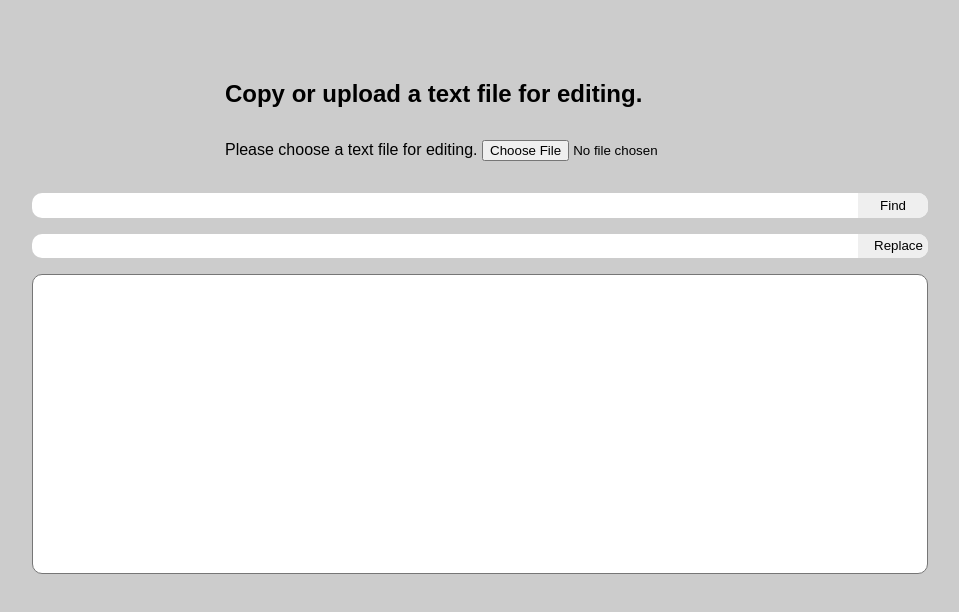
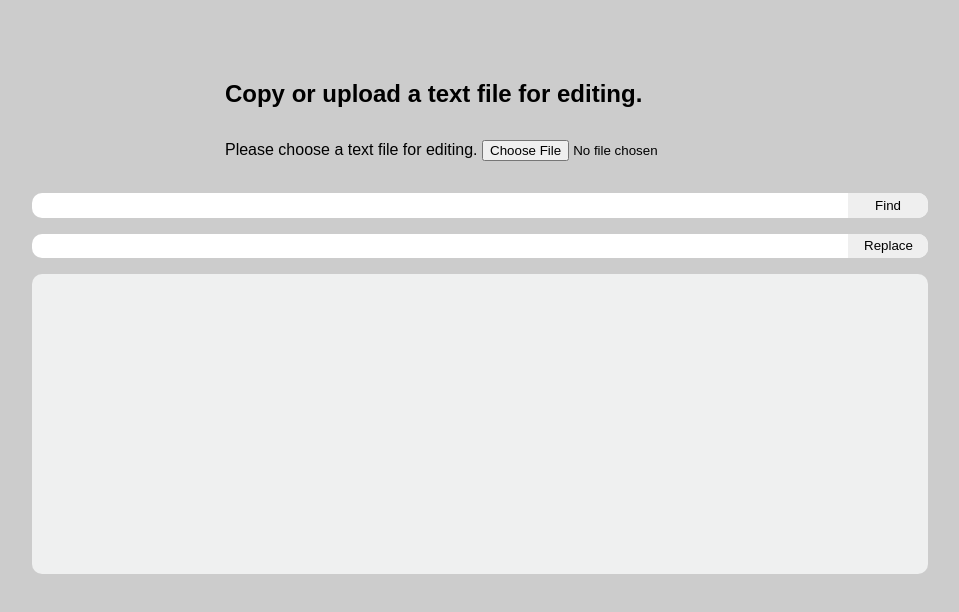
Before and after one commit to bilkn/text-editor, a website: page index.html in a window 1280 px wide. Shown: the whole page, without its empty margins (160-1119 px from the left). Drawn offline with Linux system fonts and the light colour scheme.

Commit message:
fix: update textarea

```diff
--- a/index.html
+++ b/index.html
@@ -41,7 +41,9 @@
             name="finder"
             id="finder"
           />
-        <button class="finder-container__find-btn find-btn-js">Find</button>
+          <button type="button" class="finder-container__find-btn find-btn-js">
+            Find
+          </button>
         </div>
         <div class="edit-container">
           <input
@@ -50,13 +52,17 @@
             name="edit"
             id="edit"
           />
-        <button class="edit-container__edit-btn replace-btn-js">Replace</button>
+          <button
+            type="button"
+            class="edit-container__replace-btn replace-btn-js"
+          >
+            Replace
+          </button>
         </div>
-
       </div>
       <!-- Text Editor Container End -->
       <div class="output-container">
-        <textarea class="output-container__text-area output-js"></textarea>
+        <p contenteditable="true" class="output-container__text-area output-js"></p>
       </div>
     </div>
   </body>
--- a/scss/main.scss
+++ b/scss/main.scss
@@ -23,12 +23,12 @@
   &__text-area {
     appearance: none;
     border-radius: 10px;
-    font-size: 1.3rem;
+    background-color: rgb(239, 240, 240);
+    font-size: 1.1rem;
     font-weight: 600;
+    width: 70%;
     min-height: 300px;
-    min-width: 70%;
     padding: 1rem;
-    resize: none;
   }
 }
 
@@ -54,7 +54,7 @@
     position: absolute;
     top: 0;
     right: 0;
-    width: 70px;
+    width: 80px;
   }
 }
 
@@ -63,7 +63,7 @@
   &__editor {
     @extend .finder-container__finder;
   }
-  &__edit-btn {
+  &__replace-btn {
     @extend .finder-container__find-btn;
   }
 }
--- a/src/main.js
+++ b/src/main.js
@@ -9,7 +9,7 @@ const replaceInput = document.querySelector('.replace-input-js');
 
 findBtn.addEventListener('click', () => {
   const pattern = finderInput.value;
-  const outputText = output.value;
+  const outputText = output.textContent;
   // ! Probably it's a weak code, it would be improved in the future.
   replaceBtn.addEventListener('click', function replaceBtnCallback() {
     replaceBtnHandler(pattern, outputText);
@@ -28,7 +28,7 @@ function replaceBtnHandler(pattern, outputText) {
 }
 
 function replaceOutput(outputText) {
-  output.value = outputText;
+  output.textContent = outputText;
 }
 
 function validateFile(file) {
@@ -57,7 +57,7 @@ fileInput.addEventListener('change', async () => {
   }
   if (validateFile(file)) {
     const text = await convertFileToText(file);
-    output.value = text;
+    output.textContent = text;
   } else {
     console.log('Wrong file type, please provide a text file.');
   }
```
Also changed, not shown: dist/css/main.css, 1 other file. Lines whose indentation alone changed are shown as unchanged.
